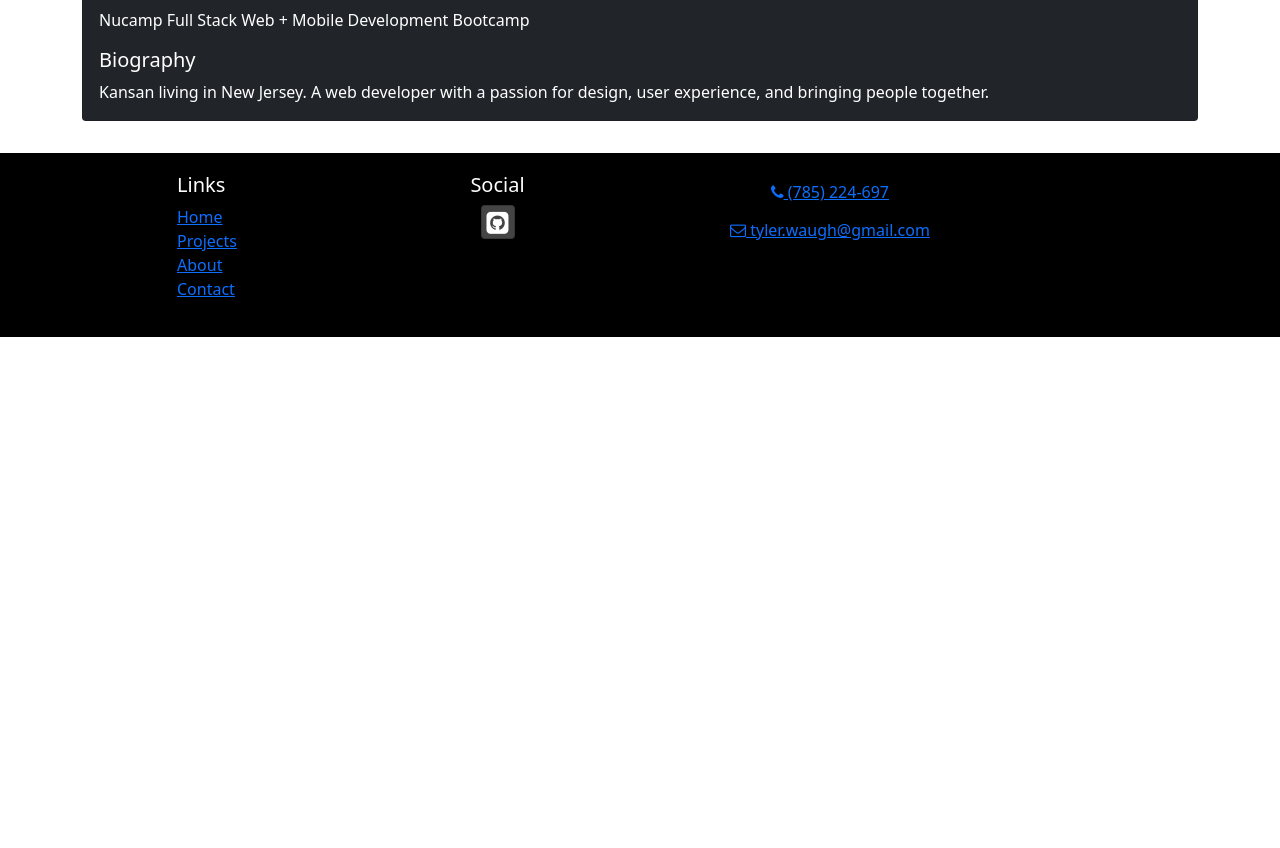
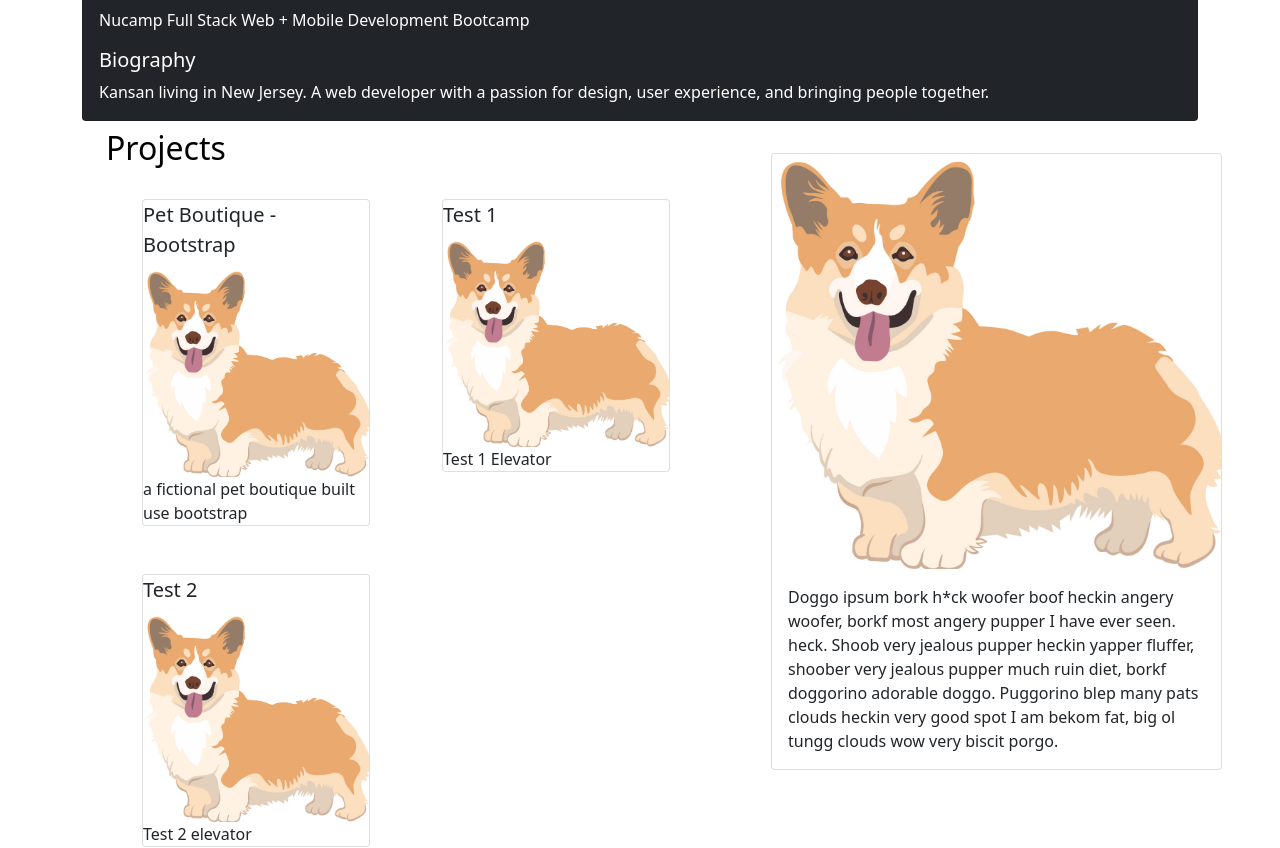
Before and after one commit to TylerWaugh01/Porfolio, a React (Create React App) app: page / in a window 1280 px wide. Shown: the part 700-1548 px from the top of the page. Before the commit the page ends 1037 px from the top, so only its background shows below. Built offline with nearby package versions, Linux system fonts and the light colour scheme.

Commit message:
Homepage Adjustments

```diff
--- a/src/pages/HomePage.js
+++ b/src/pages/HomePage.js
@@ -1,7 +1,14 @@
 import Tyler from "../app/assets/img/Tyler.png"
 import { Card, CardBody, CardText, Col, Row, Container, CardTitle } from "reactstrap";
+import { useState } from 'react';
+import ProjectDetail from '../features/projects/ProjectDetail';
+import ProjectsList from '../features/projects/ProjectsList';
+import { selectProjectById } from '../features/projects/projectsSlice';
+
 
 const HomePage = () => {
+  const [projectId, setProjectId] = useState(0);
+  const selectedProject = selectProjectById(projectId);
   return (
     <Container>
       <Row>
@@ -88,6 +95,14 @@ const HomePage = () => {
           </Card>
         </Col>
       </Row> */}
+       <Row>
+                <Col sm='5' md='7'>
+                    <ProjectsList setProjectId={setProjectId}  />
+                </Col>
+                <Col sm='7' md='5'>
+                    <ProjectDetail project={selectedProject} />
+                </Col>
+            </Row>
     </Container>
   );
 };
```
